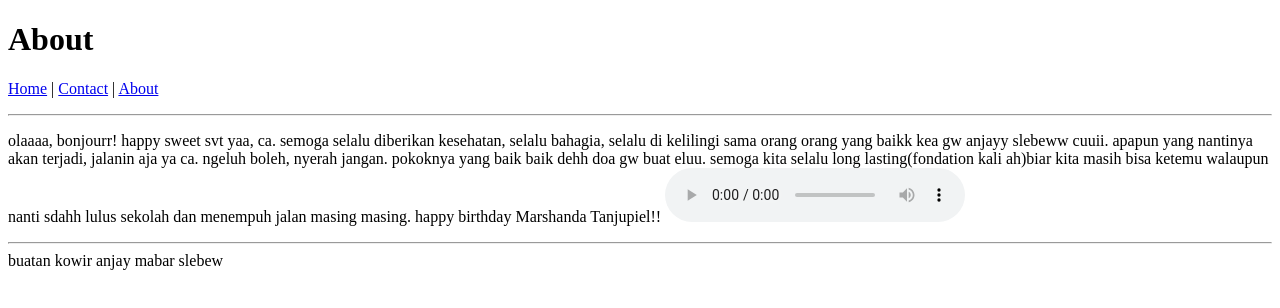
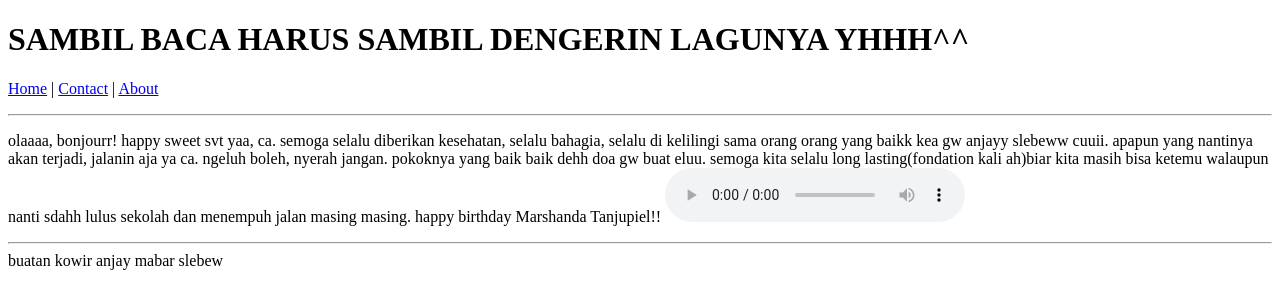
Before and after one commit to sangyeonators/happysweet17th, a plain HTML site: page about.html in a window 1280 px wide. Drawn offline with Linux system fonts and the light colour scheme.

Commit message:
Add files via upload

```diff
--- a/about.html
+++ b/about.html
@@ -4,7 +4,7 @@
         <title>Tutorial Link di HTML</title>
     </head>
     <body>
-      <h1>About</h1>
+      <h1>SAMBIL BACA HARUS SAMBIL DENGERIN LAGUNYA YHHH^^</h1>
         <p>
           <a href="index.html" >Home</a> |
           <a href="contact.html" >Contact</a> |
@@ -12,7 +12,8 @@
         </p>
         <hr>
         <p>
-          olaaaa, bonjourr! happy sweet svt yaa, ca. semoga selalu diberikan kesehatan, selalu bahagia, selalu di kelilingi sama orang orang yang baikk kea gw anjayy slebeww cuuii. apapun yang nantinya akan terjadi, jalanin aja ya ca. ngeluh boleh, nyerah jangan. pokoknya yang baik baik dehh doa gw buat eluu. semoga kita selalu long lasting(fondation kali ah)biar kita masih bisa ketemu walaupun nanti sdahh lulus sekolah dan menempuh jalan masing masing. happy birthday Marshanda Tanjupiel!!
+
+olaaaa, bonjourr! happy sweet svt yaa, ca. semoga selalu diberikan kesehatan, selalu bahagia, selalu di kelilingi sama orang orang yang baikk kea gw anjayy slebeww cuuii. apapun yang nantinya akan terjadi, jalanin aja ya ca. ngeluh boleh, nyerah jangan. pokoknya yang baik baik dehh doa gw buat eluu. semoga kita selalu long lasting(fondation kali ah)biar kita masih bisa ketemu walaupun nanti sdahh lulus sekolah dan menempuh jalan masing masing. happy birthday Marshanda Tanjupiel!!
        <audio controls>
     <source src="y2mate.com - DJ JINGIJING GIJING DONNY FERNANDA VIRAL TIK TOK TERBARU 2023.mp3" type="audio/mpeg">
     Browsermu tidak mendukung tag audio, upgrade donk!
```
